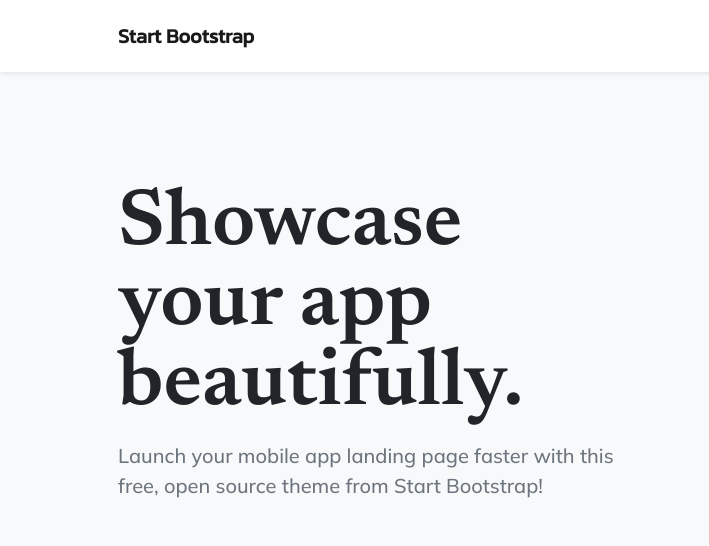
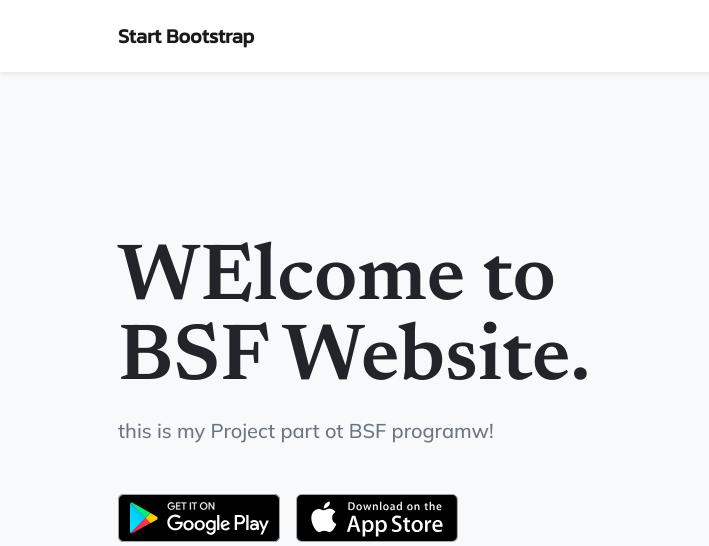
Before and after one commit to ilatifa7/BSF-LandingPage, a plain HTML site: page index.html in a window 1280 px wide. Shown: the top 546 px of the page, 0-709 px from the left. Drawn offline with nearby package versions, Linux system fonts and the light colour scheme.

Commit message:
Changed index file

```diff
--- a/index.html
+++ b/index.html
@@ -5,7 +5,7 @@
         <meta name="viewport" content="width=device-width, initial-scale=1, shrink-to-fit=no" />
         <meta name="description" content="" />
         <meta name="author" content="" />
-        <title>New Age - Start Bootstrap Theme</title>
+        <title>Welcome to BSF Website</title>
         <link rel="icon" type="image/x-icon" href="assets/favicon.ico" />
         <!-- Bootstrap icons-->
         <link href="https://cdn.jsdelivr.net/npm/bootstrap-icons@1.5.0/font/bootstrap-icons.css" rel="stylesheet" />
@@ -47,8 +47,8 @@
                     <div class="col-lg-6">
                         <!-- Mashead text and app badges-->
                         <div class="mb-5 mb-lg-0 text-center text-lg-start">
-                            <h1 class="display-1 lh-1 mb-3">Showcase your app beautifully.</h1>
-                            <p class="lead fw-normal text-muted mb-5">Launch your mobile app landing page faster with this free, open source theme from Start Bootstrap!</p>
+                            <h1 class="display-1 lh-1 mb-3"> WElcome to BSF Website.</h1>
+                            <p class="lead fw-normal text-muted mb-5">this is my Project part ot BSF programw!</p>
                             <div class="d-flex flex-column flex-lg-row align-items-center">
                                 <a class="me-lg-3 mb-4 mb-lg-0" href="#!"><img class="app-badge" src="assets/img/google-play-badge.svg" alt="..." /></a>
                                 <a href="#!"><img class="app-badge" src="assets/img/app-store-badge.svg" alt="..." /></a>
```
